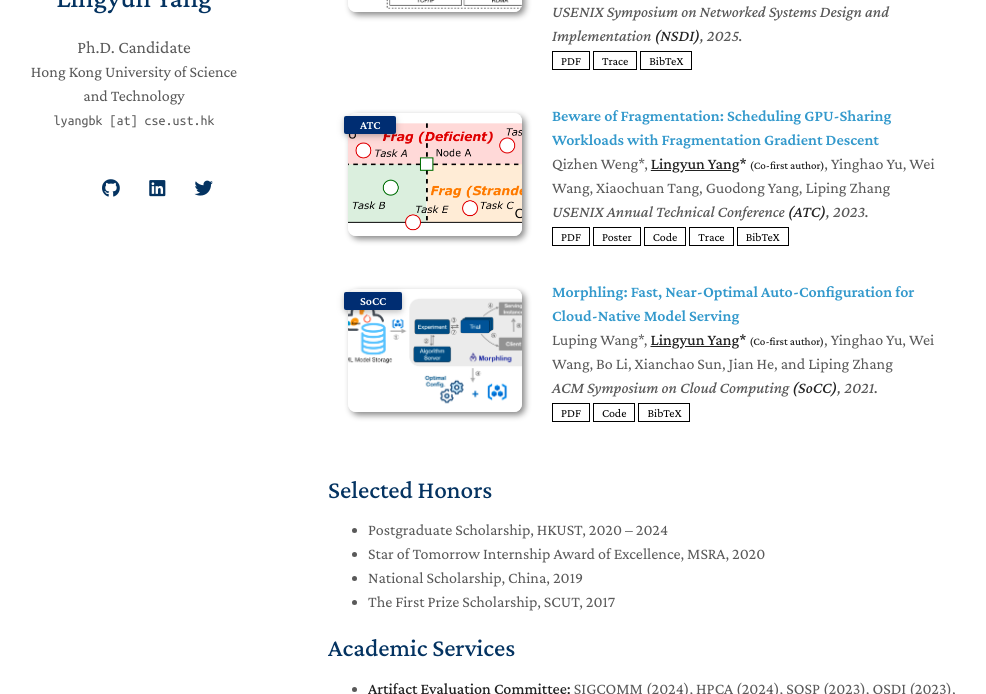
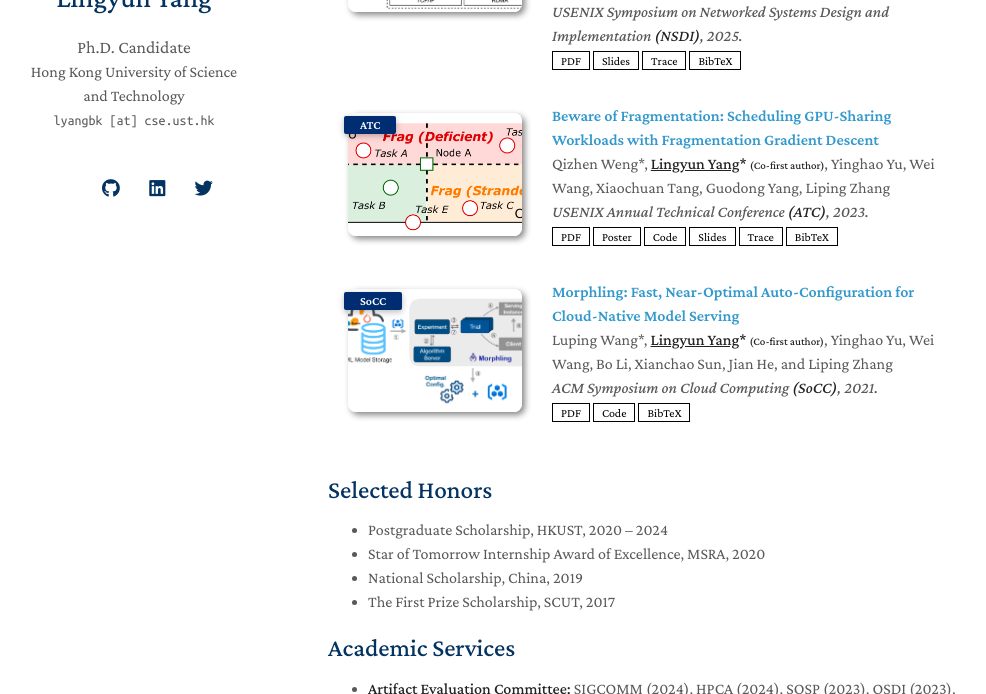
Before and after one commit to mental2008/academic-profile, a Jekyll site: the page built from index.md, in a window 1280 px wide and 900 px high, scrolled down 898 px, cut to the strip 206-900 px from the top of the window. Shown: the whole strip, without its empty margins (142-1128 px from the left). Built offline with Jekyll 4.4.1, drawn with Linux system fonts in a browser that asks for light colours; nearby versions of some CDN libraries; a style sheet for code colours, icons or effects is not loaded; our own code applies the rules of GitHub Pages for plain Markdown files.

Commit message:
Update slides

```diff
--- a/_data/publications.yml
+++ b/_data/publications.yml
@@ -19,6 +19,7 @@
     source: https://www.usenix.org/conference/nsdi25/presentation/yang
     pdf: ./assets/files/prism-nsdi25.pdf
     trace: https://github.com/alibaba/clusterdata/tree/master/cluster-trace-gpu-v2025
+    slides: https://www.usenix.org/system/files/nsdi25_slides-yang.pdf
     bibtex: ./assets/files/prism-nsdi25.txt
     image: ./assets/img/Prism-cover.png
 
@@ -30,6 +31,7 @@
     pdf: ./assets/files/fgd-atc23.pdf
     poster: ./assets/files/fgd-poster-atc23.pdf
     code: https://github.com/hkust-adsl/kubernetes-scheduler-simulator
+    slides: https://www.usenix.org/system/files/atc23_slides_weng.pdf
     trace: https://github.com/alibaba/clusterdata/tree/master/cluster-trace-gpu-v2023
     bibtex: ./assets/files/fgd-atc23.txt
     image: ./assets/img/FGD-cover.png
--- a/_includes/publications.md
+++ b/_includes/publications.md
@@ -29,6 +29,9 @@
       {% endif %}
       {% if link.code %}
       <a href="{{ link.code }}" class="btn btn-sm z-depth-0" role="button" target="_blank" style="font-size:12px;">Code</a>
+      {% endif %}
+      {% if link.slides %}
+      <a href="{{ link.slides }}" class="btn btn-sm z-depth-0" role="button" target="_blank" style="font-size:12px;">Slides</a>
       {% endif %}
       {% if link.arxiv %}
       <a href="{{ link.arxiv }}" class="btn btn-sm z-depth-0" role="button" target="_blank" style="font-size:12px;">arXiv</a>
```
